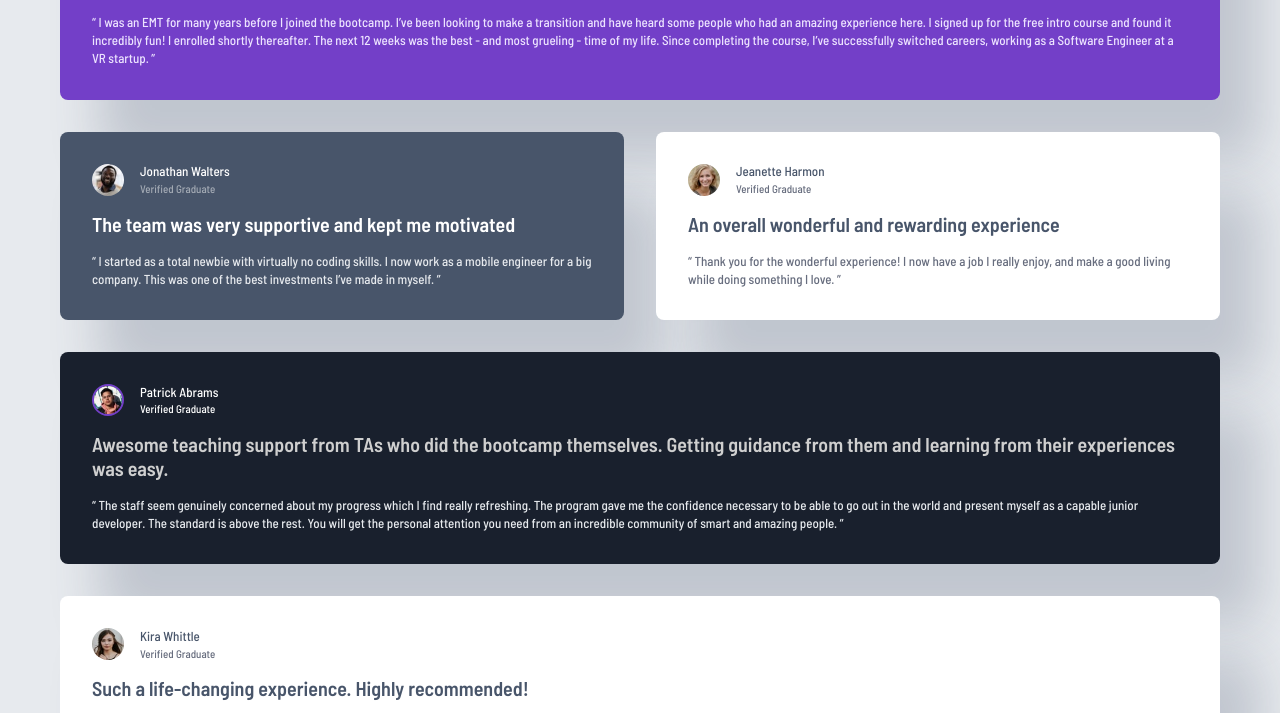
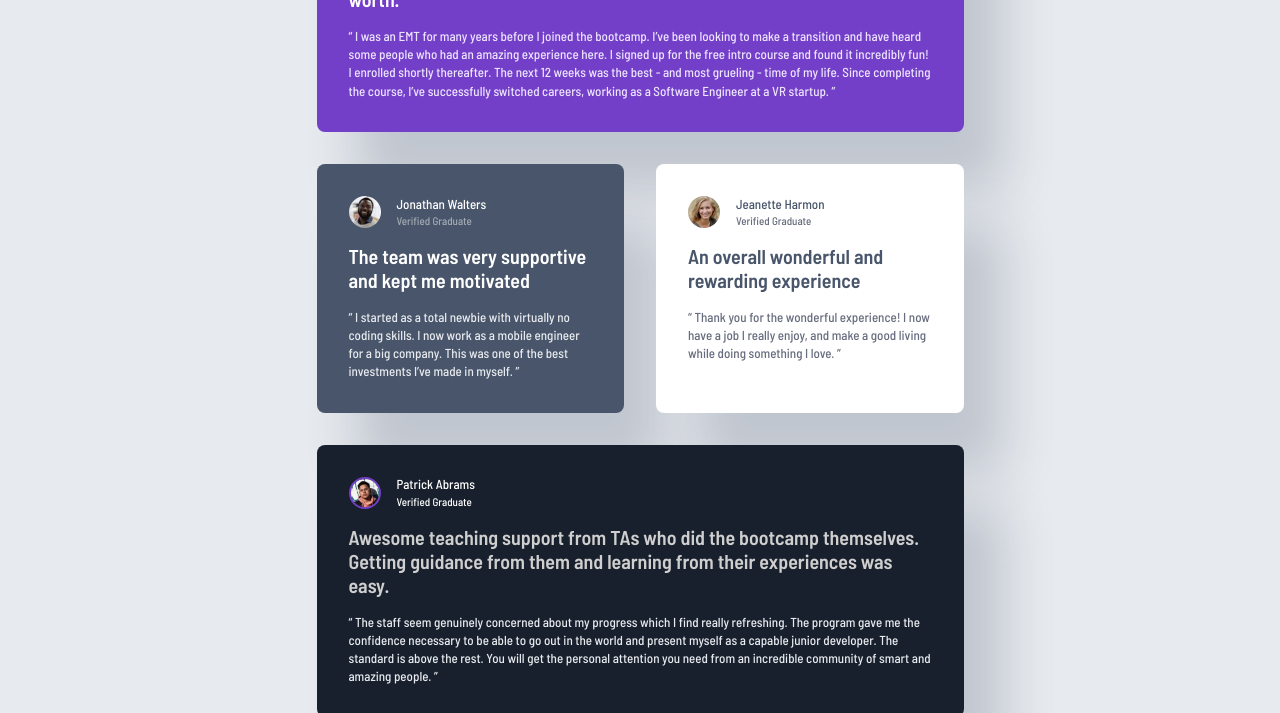
Before and after one commit to niiquash/testimonials-grid-section-main, a website: page index.html in a window 1280 px wide. Shown: the part 214-927 px from the top of the page. Drawn offline with Linux system fonts and the light colour scheme.

Commit message:
Refactor testimonials layout with grid areas and responsive design adjustments

```diff
--- a/scss/_variables.scss
+++ b/scss/_variables.scss
@@ -34,4 +34,4 @@ $spacing-500: 2.5rem;
 
 // Breakpoint
 $breakpoint-tablet: 768px;
-$breakpoint-desktop: 1024px;
+$breakpoint-desktop: 1440px;
--- a/scss/main.scss
+++ b/scss/main.scss
@@ -120,25 +120,64 @@ body {
 }
 
 @include tablet {
-  body {
-    padding: 83px 60px;
-  }
   .testimonials {
+    max-width: 647px;
     display: grid;
     grid-template-columns: repeat(2, 1fr);
+    grid-template-areas:
+      "ppl ppl"
+      "gry wht"
+      "dbl dbl"
+      "btwt btwt";
   }
 
   .testimonial-card--purple {
-    grid-column: 1 / 3;
-    grid-row: 1 / 2;
+    grid-area: ppl;
+  }
+
+  .testimonial-card--grey {
+    grid-area: gry;
+  }
+
+  .testimonial-card--white {
+    grid-area: wht;
   }
 
   .testimonial-card--dark-blue {
-    grid-column: 1 / 3;
-    grid-row: 3/4;
+    grid-area: dbl;
   }
 
   .testimonial-card--white-last {
-    grid-column: 1 / 3;
+    grid-area: btwt;
   }
 }
+
+@include desktop {
+  .testimonials {
+    max-width: 1114px;
+    grid-template-columns: repeat(4, 1fr);
+    grid-template-areas:
+      "ppl ppl gry btwt"
+      "wht dbl dbl btwt";
+  }
+
+  .testimonial-card--purple {
+    grid-area: ppl;
+  }
+
+  .testimonial-card--grey {
+    grid-area: gry;
+  }
+
+  .testimonial-card--white {
+    grid-area: wht;
+  }
+
+  .testimonial-card--dark-blue {
+    grid-area: dbl;
+  }
+
+  .testimonial-card--white-last {
+    grid-area: btwt;
+  }
+}
```
Also changed, not shown: css/main.css, 1 other file.
